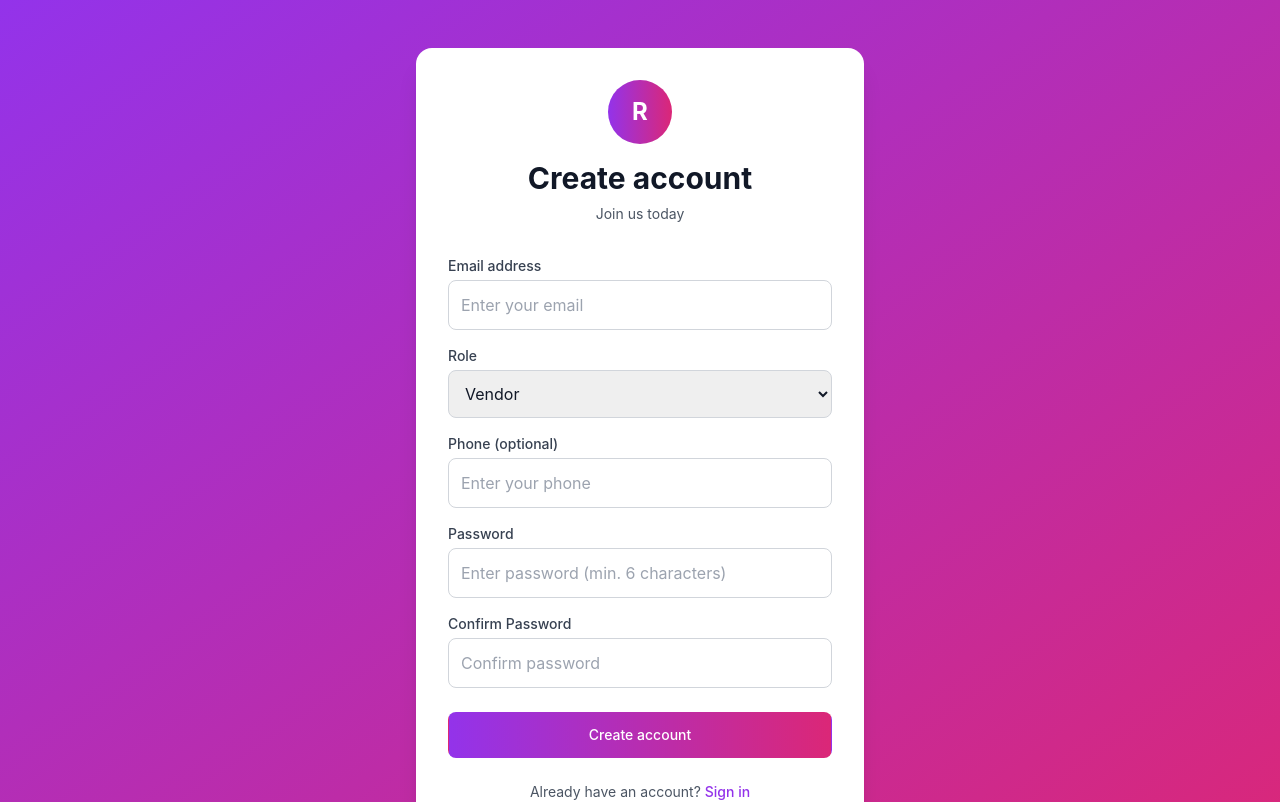
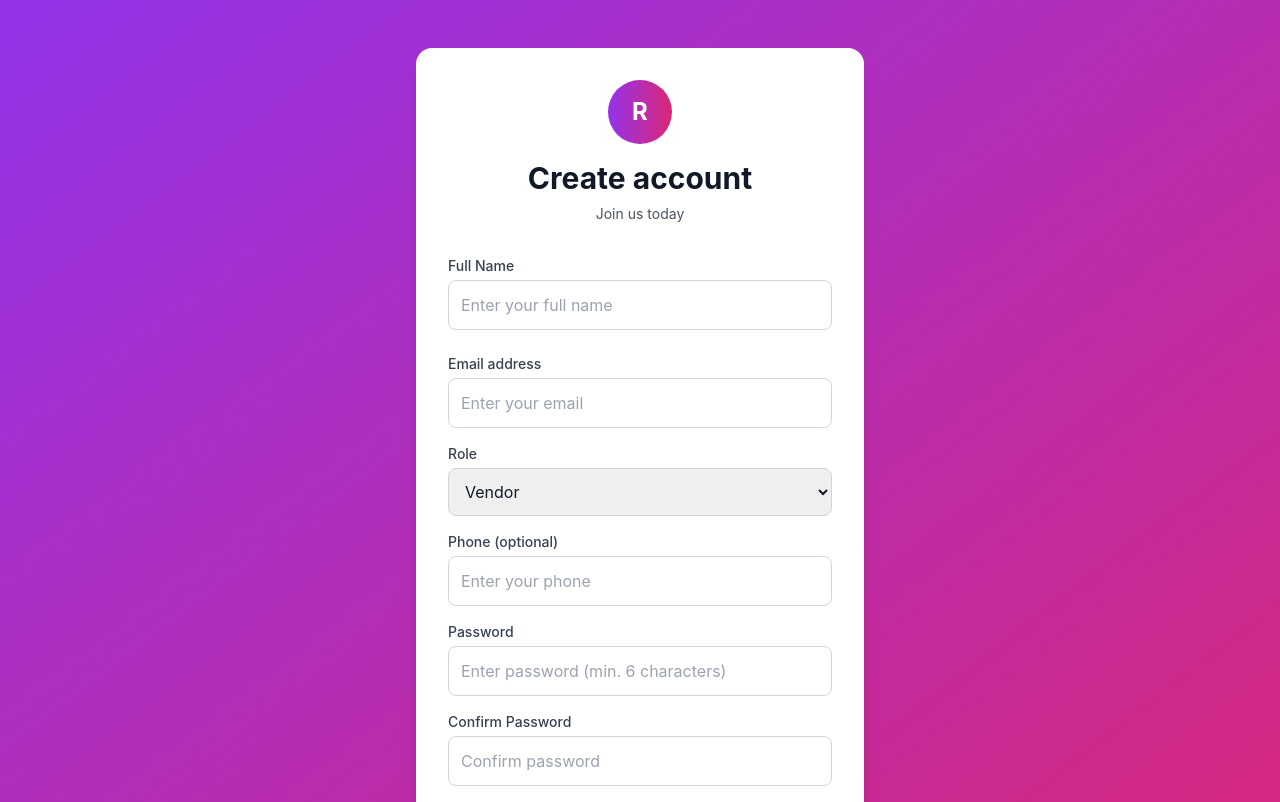
Before and after one commit to policyplanner1/rewardApp, a Next.js app: page /src/register in a window 1280 px wide. Shown: the top 802 px of the page. Built offline with nearby package versions, Linux system fonts and the light colour scheme.

Commit message:
name field in register form

```diff
--- a/app/src/(auth)/context/AuthContext.tsx
+++ b/app/src/(auth)/context/AuthContext.tsx
@@ -4,6 +4,7 @@ import { createContext, useState, useContext, useEffect } from "react";
 import { useRouter } from "next/navigation";
 
 interface User {
+  name:string,
   user_id: number;
   email: string;
   role: "vendor" | "vendor_manager" | "admin" | "warehouse_manager";
@@ -16,6 +17,7 @@ interface AuthContextType {
   error: string | null;
   login: (email: string, password: string, role: string) => Promise<void>;
   register: (
+    name:string,
     email: string,
     password: string,
     role: "vendor" | "vendor_manager" | "admin" | "warehouse_manager",
@@ -92,6 +94,7 @@ export function AuthProvider({ children }: { children: React.ReactNode }) {
 
   /* ---------------- REGISTER ---------------- */
   const register = async (
+    name:string,
     email: string,
     password: string,
     role: "vendor" | "vendor_manager" | "admin" | "warehouse_manager",
@@ -106,7 +109,7 @@ export function AuthProvider({ children }: { children: React.ReactNode }) {
       const response = await fetch(`${API_URL}/${route}/register`, {
         method: "POST",
         headers: { "Content-Type": "application/json" },
-        body: JSON.stringify({ email, password, phone })
+        body: JSON.stringify({ name,email, password, phone })
       });
 
       const data = await response.json();
--- a/app/src/(auth)/register/page.tsx
+++ b/app/src/(auth)/register/page.tsx
@@ -1,53 +1,72 @@
 // app/register/page.tsx
-'use client';
+"use client";
 
-import { useState } from 'react';
-import { useRouter } from 'next/navigation';
-import Link from 'next/link';
-import { useAuth } from '../context/AuthContext';
+import { useState } from "react";
+import { useRouter } from "next/navigation";
+import Link from "next/link";
+import { useAuth } from "../context/AuthContext";
 
 export default function RegisterPage() {
   const [formData, setFormData] = useState({
-    email: '',
-    password: '',
-    confirmPassword: '',
-    role: 'vendor' as 'vendor' | 'vendor_manager' | 'admin' | 'warehouse_manager',
-    phone: ''
+    name: "",
+    email: "",
+    password: "",
+    confirmPassword: "",
+    role: "vendor" as
+      | "vendor"
+      | "vendor_manager"
+      | "admin"
+      | "warehouse_manager",
+    phone: "",
   });
-  const [error, setError] = useState('');
+  const [error, setError] = useState("");
   const [loading, setLoading] = useState(false);
   const { register, error: authError } = useAuth();
   const router = useRouter();
 
-  const handleChange = (e: React.ChangeEvent<HTMLInputElement | HTMLSelectElement>) => {
+  const handleChange = (
+    e: React.ChangeEvent<HTMLInputElement | HTMLSelectElement>
+  ) => {
     setFormData({
       ...formData,
-      [e.target.name]: e.target.value
+      [e.target.name]: e.target.value,
     });
   };
 
   const handleSubmit = async (e: React.FormEvent) => {
     e.preventDefault();
     setLoading(true);
-    setError('');
+    setError("");
+
+    if (!formData.name.trim()) {
+      setError("Name is required");
+      setLoading(false);
+      return;
+    }
 
     if (formData.password !== formData.confirmPassword) {
-      setError('Passwords do not match');
+      setError("Passwords do not match");
       setLoading(false);
       return;
     }
 
     if (formData.password.length < 6) {
-      setError('Password must be at least 6 characters');
+      setError("Password must be at least 6 characters");
       setLoading(false);
       return;
     }
 
     try {
-      await register(formData.email, formData.password, formData.role, formData.phone);
+      await register(
+        formData.name,
+        formData.email,
+        formData.password,
+        formData.role,
+        formData.phone
+      );
       // Redirect happens automatically in the auth context
     } catch (error) {
-      setError(error instanceof Error ? error.message : 'Registration failed');
+      setError(error instanceof Error ? error.message : "Registration failed");
     } finally {
       setLoading(false);
     }
@@ -65,12 +84,8 @@ export default function RegisterPage() {
           <div className="mx-auto h-16 w-16 rounded-full bg-gradient-to-r from-purple-600 to-pink-600 flex items-center justify-center mb-4">
             <span className="text-white font-bold text-2xl">R</span>
           </div>
-          <h2 className="text-3xl font-bold text-gray-900">
-            Create account
-          </h2>
-          <p className="mt-2 text-sm text-gray-600">
-            Join us today
-          </p>
+          <h2 className="text-3xl font-bold text-gray-900">Create account</h2>
+          <p className="mt-2 text-sm text-gray-600">Join us today</p>
         </div>
 
         <form className="mt-8 space-y-6" onSubmit={handleSubmit}>
@@ -80,9 +95,31 @@ export default function RegisterPage() {
             </div>
           )}
 
+          <div>
+            <label
+              htmlFor="name"
+              className="block text-sm font-medium text-gray-700 mb-1"
+            >
+              Full Name
+            </label>
+            <input
+              name="name"
+              type="text"
+              required
+              disabled={loading}
+              className="appearance-none block w-full px-3 py-3 border border-gray-300 rounded-lg placeholder-gray-400 text-gray-900 focus:outline-none focus:ring-2 focus:ring-purple-600 focus:border-transparent disabled:opacity-50"
+              placeholder="Enter your full name"
+              value={formData.name}
+              onChange={handleChange}
+            />
+          </div>
+
           <div className="space-y-4">
             <div>
-              <label htmlFor="email" className="block text-sm font-medium text-gray-700 mb-1">
+              <label
+                htmlFor="email"
+                className="block text-sm font-medium text-gray-700 mb-1"
+              >
                 Email address
               </label>
               <input
@@ -98,7 +135,10 @@ export default function RegisterPage() {
             </div>
 
             <div>
-              <label htmlFor="role" className="block text-sm font-medium text-gray-700 mb-1">
+              <label
+                htmlFor="role"
+                className="block text-sm font-medium text-gray-700 mb-1"
+              >
                 Role
               </label>
               <select
@@ -117,7 +157,10 @@ export default function RegisterPage() {
             </div>
 
             <div>
-              <label htmlFor="phone" className="block text-sm font-medium text-gray-700 mb-1">
+              <label
+                htmlFor="phone"
+                className="block text-sm font-medium text-gray-700 mb-1"
+              >
                 Phone (optional)
               </label>
               <input
@@ -132,7 +175,10 @@ export default function RegisterPage() {
             </div>
 
             <div>
-              <label htmlFor="password" className="block text-sm font-medium text-gray-700 mb-1">
+              <label
+                htmlFor="password"
+                className="block text-sm font-medium text-gray-700 mb-1"
+              >
                 Password
               </label>
               <input
@@ -148,7 +194,10 @@ export default function RegisterPage() {
             </div>
 
             <div>
-              <label htmlFor="confirmPassword" className="block text-sm font-medium text-gray-700 mb-1">
+              <label
+                htmlFor="confirmPassword"
+                className="block text-sm font-medium text-gray-700 mb-1"
+              >
                 Confirm Password
               </label>
               <input
@@ -175,13 +224,13 @@ export default function RegisterPage() {
                 Creating account...
               </div>
             ) : (
-              'Create account'
+              "Create account"
             )}
           </button>
 
           <div className="text-center">
             <p className="text-sm text-gray-600">
-              Already have an account?{' '}
+              Already have an account?{" "}
               <Link
                 href="/src/login"
                 className="font-medium text-purple-600 hover:text-purple-500 transition-colors"
```
Also changed, not shown: 1 other file (tests, documents, lock files or other folders).
